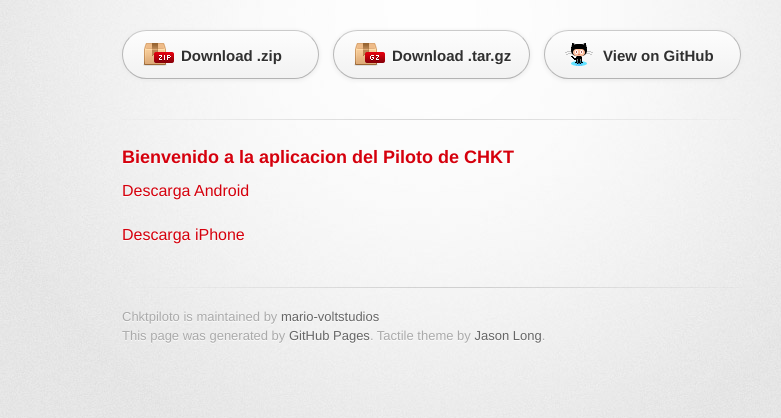
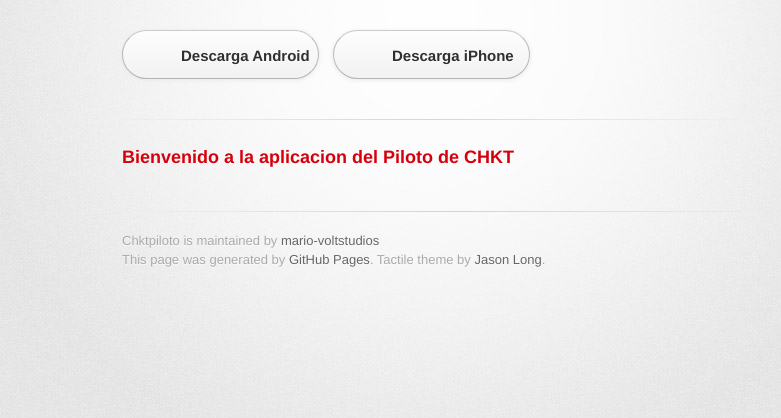
Before and after one commit to mario-voltstudios/chktpiloto, a plain HTML site: page index.html in a window 1280 px wide. Shown: the part 96-514 px from the top of the page, without its empty margins (208-989 px from the left). Drawn offline with Linux system fonts and the light colour scheme; a web font is replaced by a local one.

Commit message:
Update index.html

```diff
--- a/index.html
+++ b/index.html
@@ -23,9 +23,8 @@
         </header>
 
         <section id="downloads" class="clearfix">
-          <a href="https://github.com/mario-voltstudios/chktpiloto/zipball/master" id="download-zip" class="button"><span>Download .zip</span></a>
-          <a href="https://github.com/mario-voltstudios/chktpiloto/tarball/master" id="download-tar-gz" class="button"><span>Download .tar.gz</span></a>
-          <a href="https://github.com/mario-voltstudios/chktpiloto" id="view-on-github" class="button"><span>View on GitHub</span></a>
+          <a href="www.voltstudios.mx" id="download-android" class="button"><span>Descarga Android</span></a>
+          <a href="https://storage.googleapis.com/imsschktipaandapk/ChktAppMovil.ipa" id="download-iphone" class="button"><span>Descarga iPhone</span></a>
         </section>
 
         <hr>
@@ -34,9 +33,6 @@
           <h3>
 <a id="bienvenido-a-la-aplicacion-del-piloto-de-chkt" class="anchor" href="#bienvenido-a-la-aplicacion-del-piloto-de-chkt" aria-hidden="true"><span aria-hidden="true" class="octicon octicon-link"></span></a>Bienvenido a la aplicacion del Piloto de CHKT</h3>
 
-<p><a href="www.voltstudios.mx">Descarga Android</a></p>
-
-<p><a href="https://storage.googleapis.com/imsschktipaandapk/ChktAppMovil.ipa">Descarga iPhone</a></p>
         </section>
 
         <footer>
```
